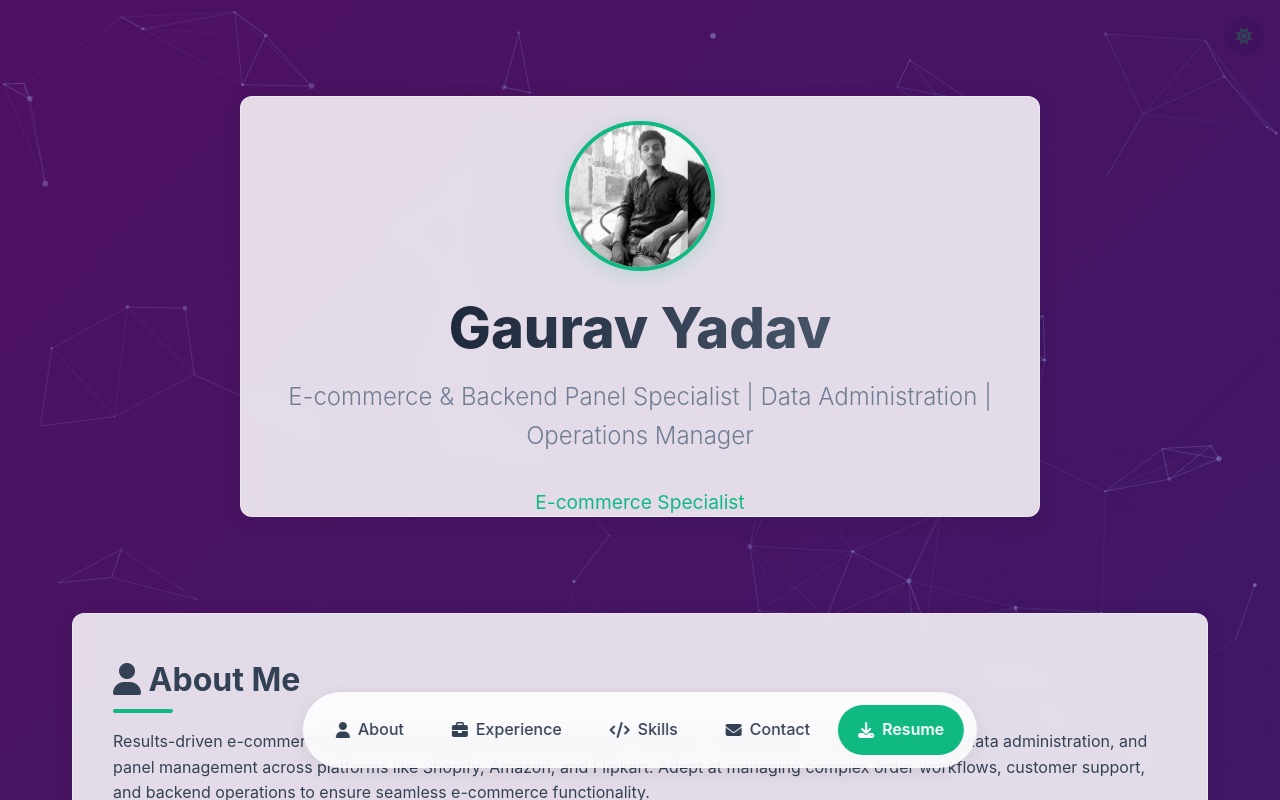
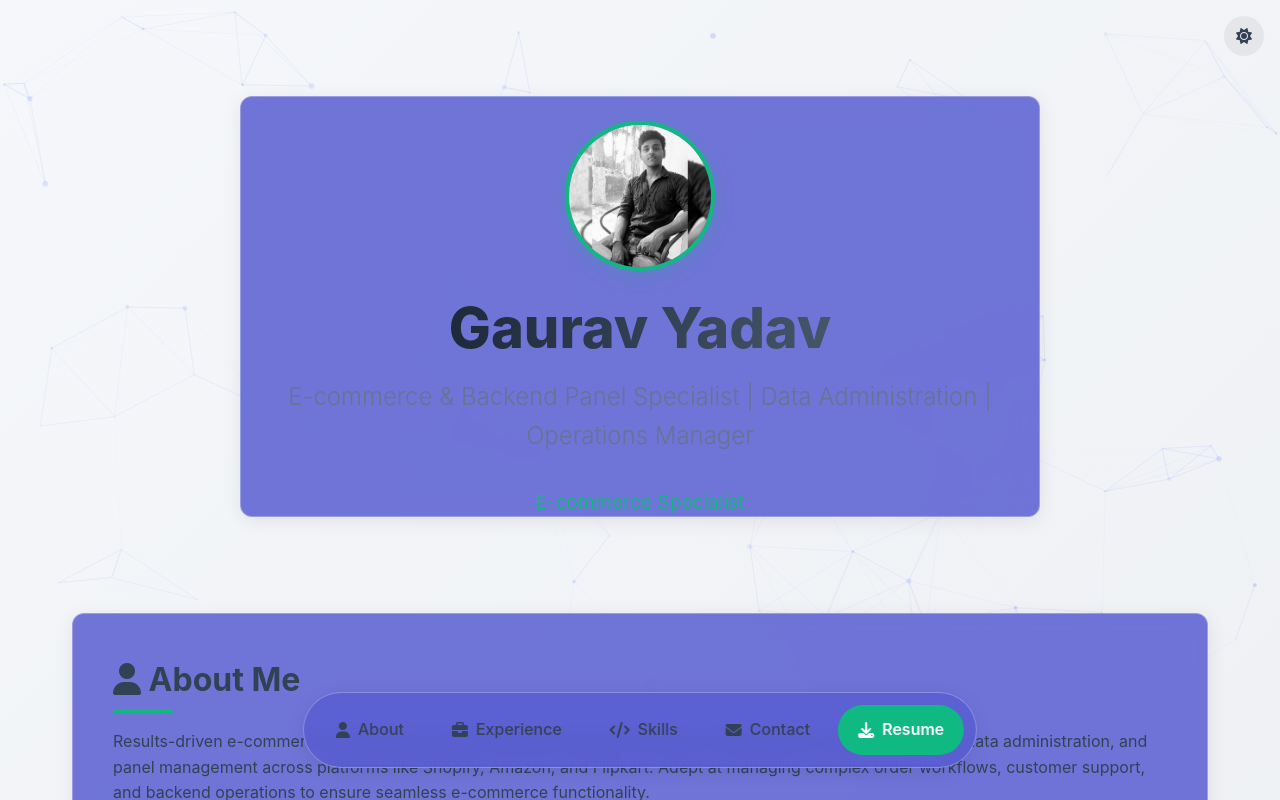
Before and after one commit to gauravyadav56788/Portfolio, a plain HTML site: page index.html in a window 1280 px wide. Both pictures are taken after a click on the element 1244 px from the left and 36 px from the top of the page. Shown: the top 800 px of the page. Drawn offline with nearby package versions, Linux system fonts and the light colour scheme; animation ran at ten frames a second.

Commit message:
Update light-mode.css

```diff
--- a/light-mode.css
+++ b/light-mode.css
@@ -10,7 +10,7 @@
 
 body {
   font-family: 'Inter', -apple-system, BlinkMacSystemFont, sans-serif;
-  background: linear-gradient(135deg, #4f1161, #22216d);
+  background: linear-gradient(135deg, #f5f7fa, #e4e7eb);
   color: #1e293b;
   line-height: 1.6;
   overflow-x: hidden;
@@ -30,8 +30,8 @@ body {
   --text: #334155;
   --text-light: #64748b;
   --background: #4f1161;
-  --background-secondary: #f1f5f9;
-  --glass: rgba(255, 255, 255, 0.85);
+  --background-secondary: #1d337c;
+  --glass: rgba(89, 93, 210, 0.85);
   --glass-border: rgba(255, 255, 255, 0.3);
   --shadow: 0 4px 20px rgba(0, 0, 0, 0.08);
 }
```
